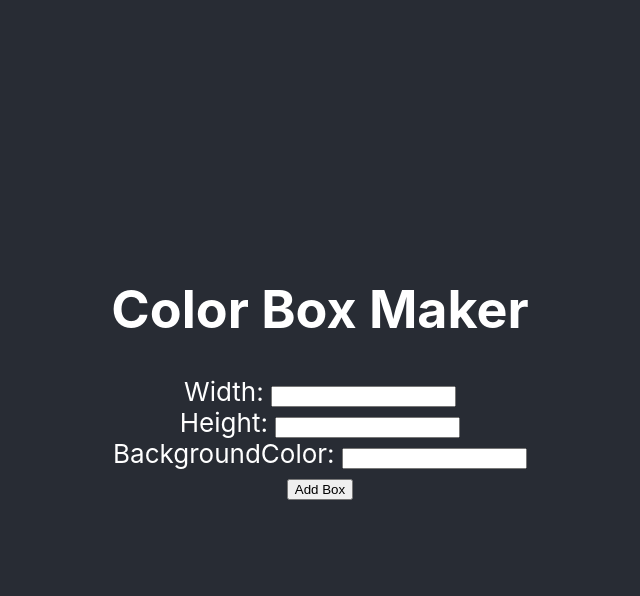
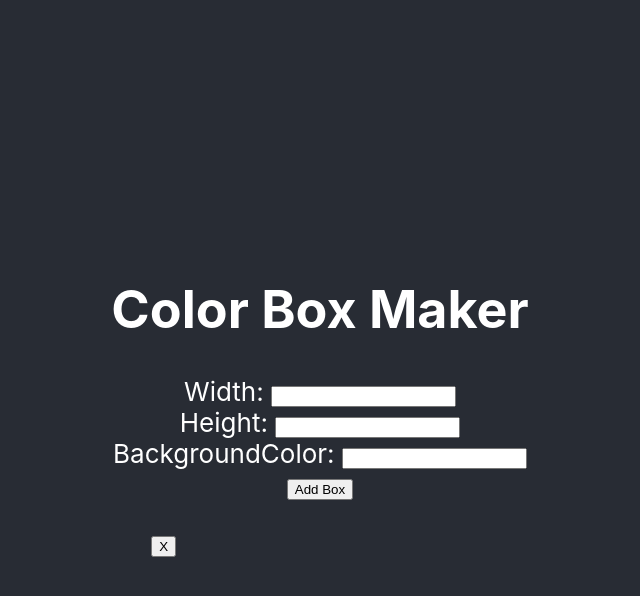
Before and after one commit to sydmasina/react-forms, a React (Create React App) app: page / in a window 1280 px wide. Both pictures are taken after typing "5", "5", "Sample" into the empty fields and a click on the button "Add Box". Shown: the top 596 px of the page, without its empty margins (320-960 px from the left). Built offline with nearby package versions, Linux system fonts and the light colour scheme.

Commit message:
Add box remove

```diff
--- a/src/Components/ColorBoxMaker/ColorBoxMaker.js
+++ b/src/Components/ColorBoxMaker/ColorBoxMaker.js
@@ -6,9 +6,13 @@ class ColorBoxMaker extends Component{
         super(props);
         this.state = {boxes: []};
         this.addBox = this.addBox.bind(this)
+        this.removeBox = this.removeBox.bind(this);
     }
     addBox(newBox){
         this.setState(state => ({boxes: [...state.boxes, newBox]}))
+    }
+    removeBox(boxId){
+        this.setState(state => ({boxes: state.boxes.filter((box, i)=> i !== boxId)}))
     }
     renderBoxes(){
         return(
@@ -16,7 +20,9 @@ class ColorBoxMaker extends Component{
                 {
                     this.state.boxes.map((box, i)=>{
                         return (
-                            <div key={i} style={{width: parseInt(box.width), height: parseInt(box.height), backgroundColor: box.bgcolor}}></div>
+                            <div key={i} style={{width: parseInt(box.width), height: parseInt(box.height), backgroundColor: box.bgcolor}}>
+                                <button onClick={()=>{this.removeBox(i)}}>X</button>
+                            </div>
                         )
                     })
                 }
```
